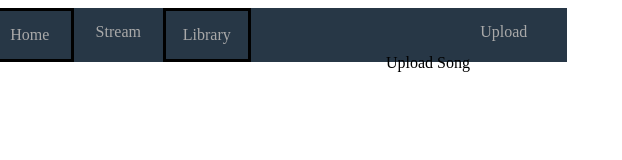
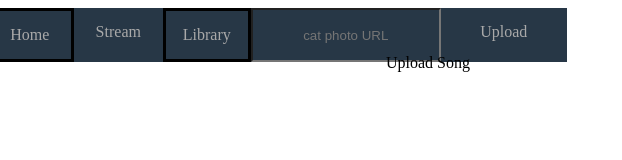
Before and after one commit to BrandonJMiller/InternshipStuff, a website: page index.html in a window 1280 px wide. Shown: the full height of the page, 212-834 px from the left. Drawn offline with Linux system fonts and the light colour scheme.

Commit message:
Update index.html

```diff
--- a/index.html
+++ b/index.html
@@ -31,7 +31,7 @@
             <div class="d2 words">Home</div>
             <div class="d3 words">Stream</div>
             <div class="d4 words">Library</div>
-            <div input class="d5 words" type="text" placeholder="cat photo URL"></div>
+            <input class="d5 words" type="text" placeholder="cat photo URL"></input>
 	    <div class="d6 words">Upload</div>
     </div>
 
```
